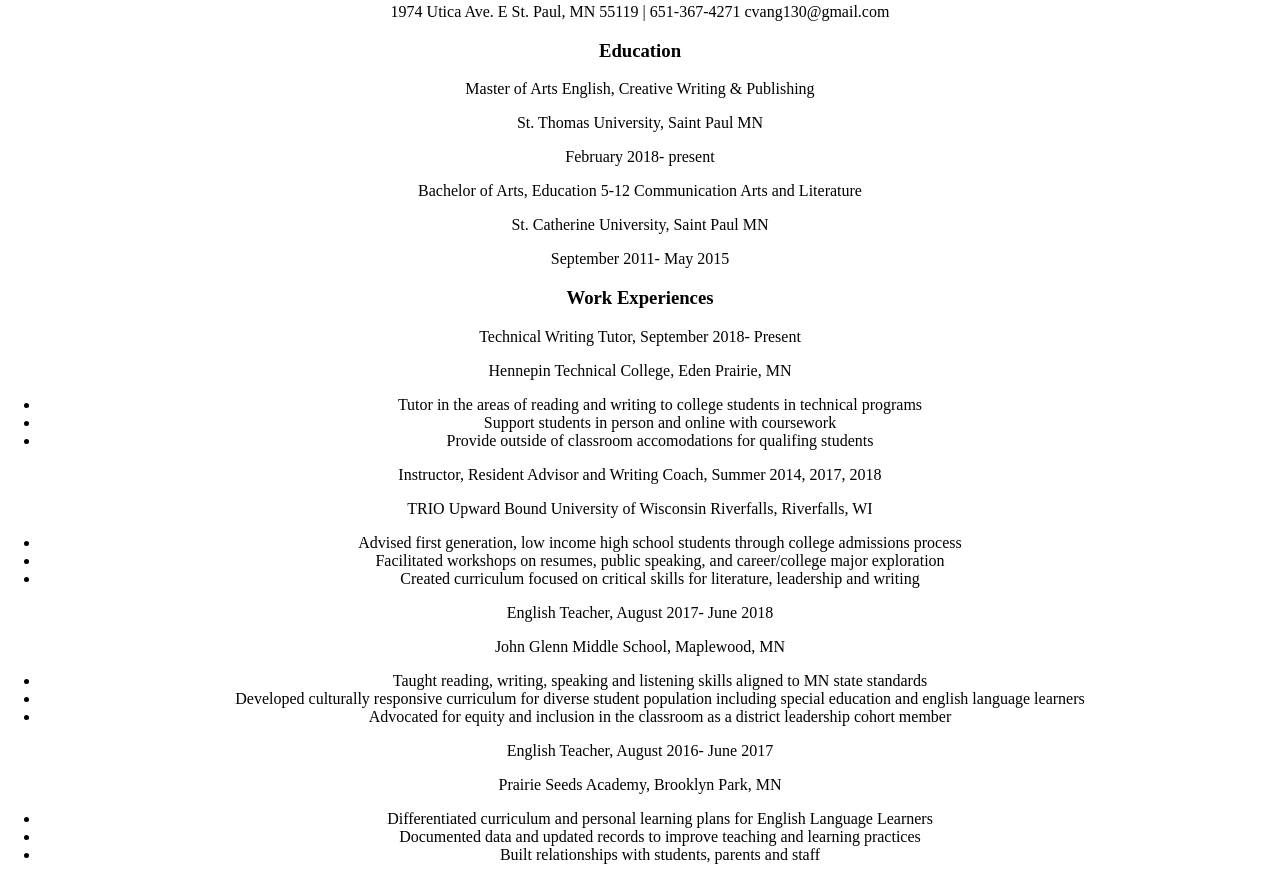
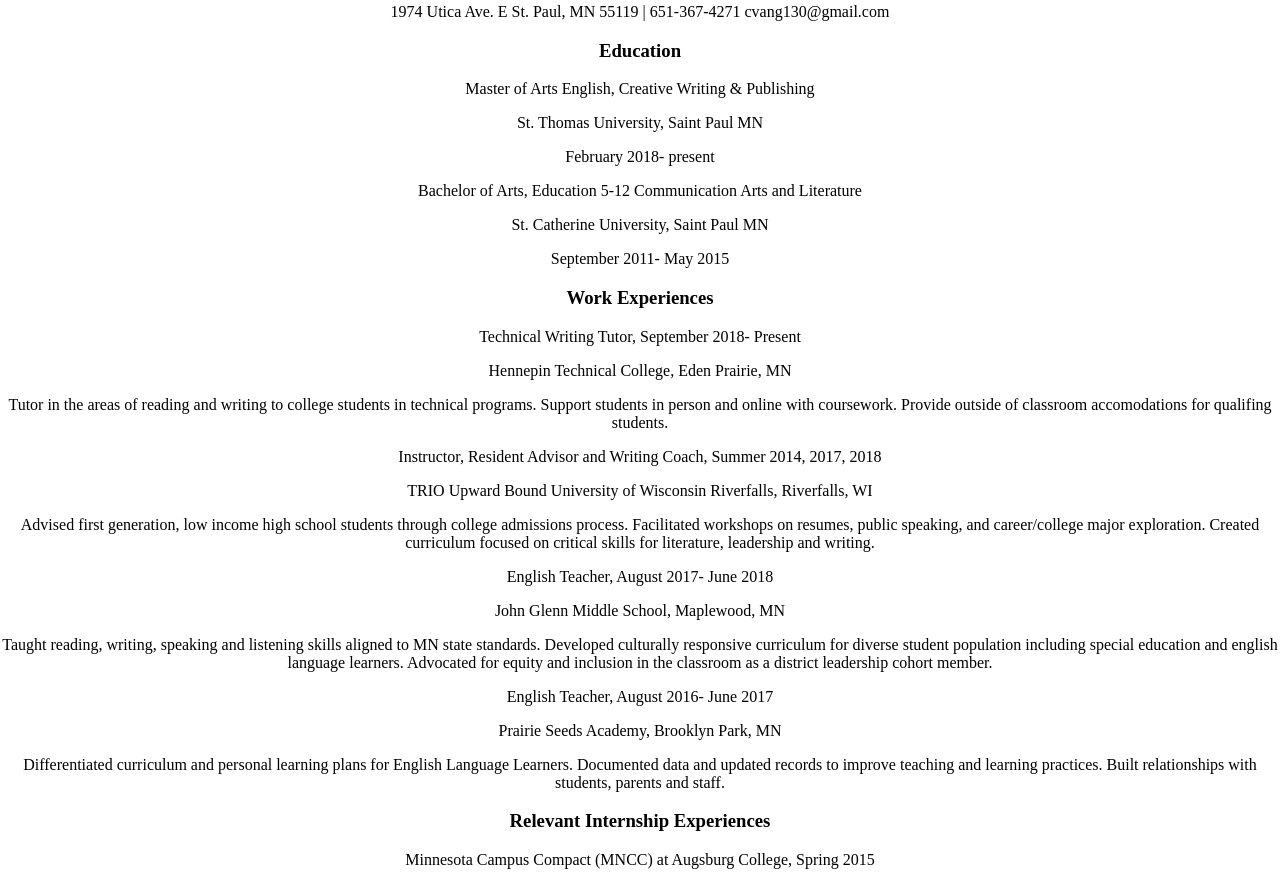
Before and after one commit to CheeVang/cheevang.github.io, a plain HTML site: page index.html in a window 1280 px wide. Shown: the part 78-952 px from the top of the page. Drawn offline with Linux system fonts and the light colour scheme.

Commit message:
job descriptions

```diff
--- a/index.html
+++ b/index.html
@@ -17,35 +17,22 @@
   <p>Bachelor of Arts, Education 5-12 Communication Arts and Literature </P>
   <p>St. Catherine University, Saint Paul MN </p>
   <p>September 2011- May 2015</p>
+
   <h3> Work Experiences </h3>
-    <p>Technical Writing Tutor, September 2018- Present  </P>
+<p>Technical Writing Tutor, September 2018- Present</P>
 <p> Hennepin Technical College, Eden Prairie, MN </p>
-<ul>
-  <li> Tutor in the areas of reading and writing to college students in technical programs </li>
-<li>Support students in person and online with coursework</li>
-<li>Provide outside of classroom accomodations for qualifing students </li>
-</ul>
+<p>Tutor in the areas of reading and writing to college students in technical programs. Support students in person and online with coursework. Provide outside of classroom accomodations for qualifing students. </p>
 
 <p>Instructor, Resident Advisor and Writing Coach, Summer 2014, 2017, 2018 </p>
 <p> TRIO Upward Bound University of Wisconsin Riverfalls, Riverfalls, WI  </p>
-<ul>
-  <li>Advised first generation, low income high school students through college admissions process</li>
-  <li>Facilitated workshops on resumes, public speaking, and career/college major exploration </li>
-<li> Created curriculum focused on critical skills for literature, leadership and writing </li>
-</ul>
-  <p>English Teacher, August 2017- June 2018</p>
-  <p>John Glenn Middle School, Maplewood, MN</p>
-  <ul>
-    <li> Taught reading, writing, speaking and listening skills aligned to MN state standards</li>
-      <li>Developed culturally responsive curriculum for diverse student population including special education and english language learners</li>
-    <li>Advocated for equity and inclusion in the classroom as a district leadership cohort member</li>
-</ul>
+<p>Advised first generation, low income high school students through college admissions process. Facilitated workshops on resumes, public speaking, and career/college major exploration. Created curriculum focused on critical skills for literature, leadership and writing. </p>
+
+<p>English Teacher, August 2017- June 2018</p>
+<p>John Glenn Middle School, Maplewood, MN</p>
+  <p> Taught reading, writing, speaking and listening skills aligned to MN state standards. Developed culturally responsive curriculum for diverse student population including special education and english language learners. Advocated for equity and inclusion in the classroom as a district leadership cohort member. </p>
     <p>English Teacher, August 2016- June 2017 </p>
 <p>Prairie Seeds Academy, Brooklyn Park, MN  </p>
-<ul>
-  <li>Differentiated curriculum and personal learning plans for English Language Learners </li>
-  <li> Documented data and updated records to improve teaching and learning practices </li>
-  <li> Built relationships with students, parents and staff</li>
+<p>Differentiated curriculum and personal learning plans for English Language Learners. Documented data and updated records to improve teaching and learning practices. Built relationships with students, parents and staff.</p>
 
   <h3> Relevant Internship Experiences </h3>
 <p> Minnesota Campus Compact (MNCC) at Augsburg College, Spring 2015<p>
```
